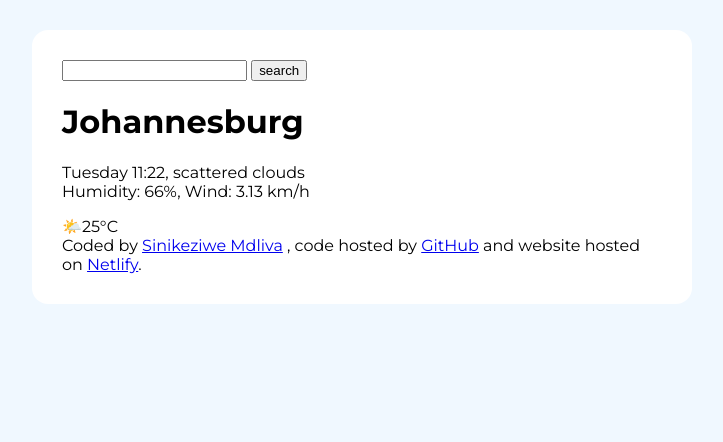
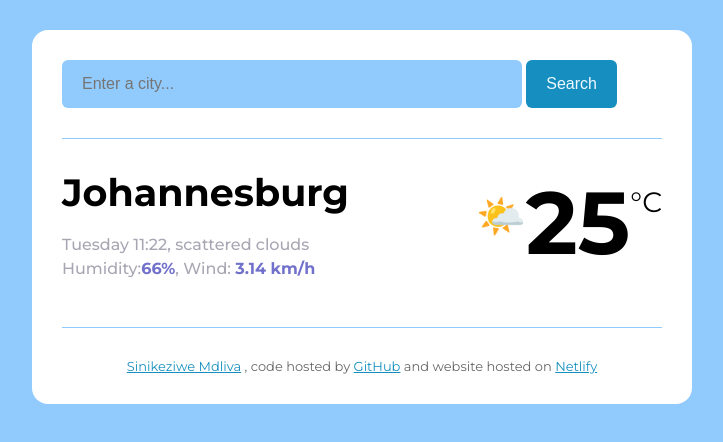
Before and after one commit to Sinikeziwe03/weather-forecast, a plain HTML site: page index.html in a window 1280 px wide. Shown: the whole page, without its empty margins (278-1001 px from the left). Drawn offline with Linux system fonts and the light colour scheme.

Commit message:
Added basic CSS

```diff
--- a/index.html
+++ b/index.html
@@ -2,36 +2,48 @@
 <html lang="en">
   <head>
     <meta charset="UTF-8" />
-    <link rel="preconnect" href="https://fonts.googleapis.com">
-<link rel="preconnect" href="https://fonts.gstatic.com" crossorigin>
-<link href="https://fonts.googleapis.com/css2?family=Montserrat:ital,wght@0,100..900;1,100..900&display=swap" rel="stylesheet">
+    <link rel="preconnect" href="https://fonts.googleapis.com" />
+    <link rel="preconnect" href="https://fonts.gstatic.com" crossorigin />
+    <link
+      href="https://fonts.googleapis.com/css2?family=Montserrat:ital,wght@0,100..900;1,100..900&display=swap"
+      rel="stylesheet"
+    />
     <meta name="viewport" content="width=device-width, initial-scale=1.0" />
-    <link rel="stylesheet" href="src/style.css">
+    <link rel="stylesheet" href="src/style.css" />
     <title>Weather Forecast</title>
   </head>
   <body>
     <div class="weather-app">
       <header>
-        <form>
-            <input type="search" required />
-            <input type="submit" value="search"/>
+        <form class="search-form">
+          <input
+            type="text"
+            placeholder="Enter a city..."
+            required
+            class="search-form-input"
+          />
+          <input type="submit" value="Search" class="search-form-button" />
         </form>
       </header>
       <main>
+        <div class="weather-app-data">
           <div>
-        <h1>Johannesburg</h1>
-        <p>
+            <h1 class="city">Johannesburg</h1>
+            <p class="details">
               Tuesday 11:22, scattered clouds
-          <br/>
-          Humidity: 66%, Wind: 3.13 km/h
+              <br />
+              Humidity:<strong>66%</strong>, Wind: <strong>3.14 km/h</strong>
             </p>
           </div>
-        <div>🌤️25°C</div>
+          <div class="weather-app-temperature-container">
+            <div class="weather-app-icon">🌤️</div>
+            <div class="weather-app-temperature">25</div>
+            <div class="weather-app-unit">°C</div>
+          </div>
       </main>
       <footer>
-      Coded by
-      <a href="https://github.com/" target="_blank">Sinikeziwe Mdliva</a> , code
-      hosted by
+        <a href="https://github.com/" target="_blank">Sinikeziwe Mdliva</a> ,
+        code hosted by
         <a
           href="https://github.com/Sinikeziwe03/weather-forecast.git"
           target="_blank"
@@ -39,8 +51,7 @@
         >
         and website hosted on
         <a href="https://majestic-custard-f0f1fa.netlify.app/" target="_blank"
-        >Netlify</a
-      >.
+          >Netlify</a>
       </footer>
     </div>
   </body>
--- a/src/style.css
+++ b/src/style.css
@@ -1,13 +1,78 @@
-body{
-    background-color: aliceblue;
+body {
+  background-color: rgb(145, 202, 252);
   font-family: "Montserrat", sans-serif;
-
 }
-.weather-app{
+header {
+  border-bottom: 1px solid rgb(145, 202, 252);
+  padding: 0 0 30px;
+}
+a {
+  color: rgba(4, 135, 187, 0.925);
+}
+.weather-app {
   background: white;
   max-width: 600px;
   margin: 30px auto;
-    box-shadow: 0 30px 50px rgba(65,50,100,0,08);
+  box-shadow: 0 30px 50px rgba(65, 50, 100, 0, 08);
   border-radius: 16px;
   padding: 30px;
 }
+.search-form-input {
+  background-color: rgb(145, 202, 252);
+  border: none;
+  border-radius: 6px;
+  width: 70%;
+  padding: 15px 20px;
+  font-size: 16px;
+}
+.search-form-button {
+  border: none;
+  padding: 15px 20px;
+  font-size: 16px;
+  color: aliceblue;
+  border-radius: 6px;
+  background-color: rgba(4, 135, 187, 0.925);
+}
+.weather-app-data {
+  display: flex;
+  justify-content: space-between;
+}
+main {
+  padding: 30px 0;
+}
+.city {
+  margin: 0;
+  font-size: 38px;
+  line-height: 48px;
+}
+.details {
+  font-size: 16px;
+  line-height: 24px;
+  color: rgba(39, 33, 66, 0.4);
+  font-weight: 500;
+}
+.details strong {
+  color: rgb(113, 113, 204);
+}
+.weather-app-temperature-container {
+  display: flex;
+}
+.weather-app-icon {
+  font-size: 40px;
+  margin-top: 22px;
+}
+.weather-app-unit {
+  font-size: 28px;
+  margin-top: 16px;
+}
+.weather-app-temperature {
+  font-size: 88px;
+  font-weight: bold;
+}
+footer {
+  border-top: 1px solid rgb(145, 202, 252);
+  padding: 30px 0 0;
+  text-align: center;
+  font-size: 13px;
+  color: rgba(0, 0, 0, 0.6);
+}
```
Lines whose indentation alone changed are shown as unchanged.
